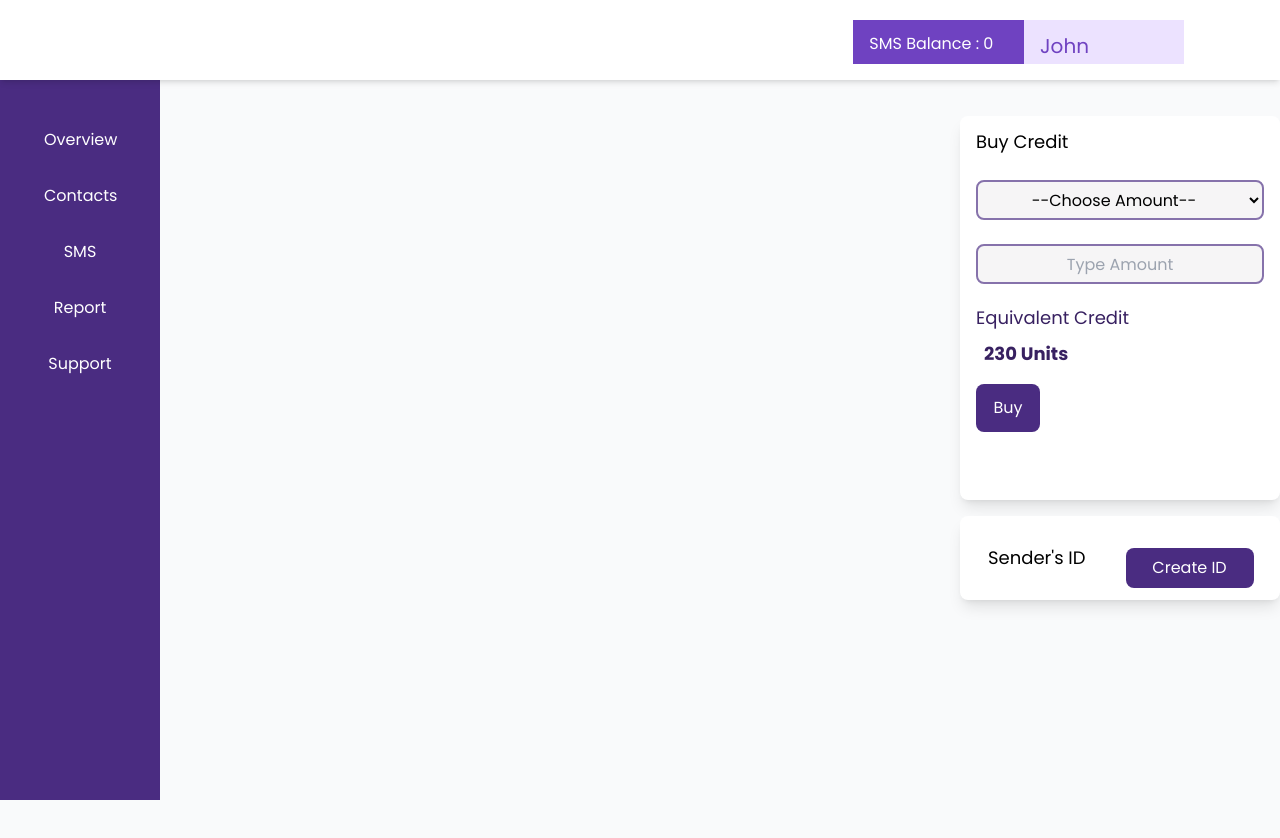
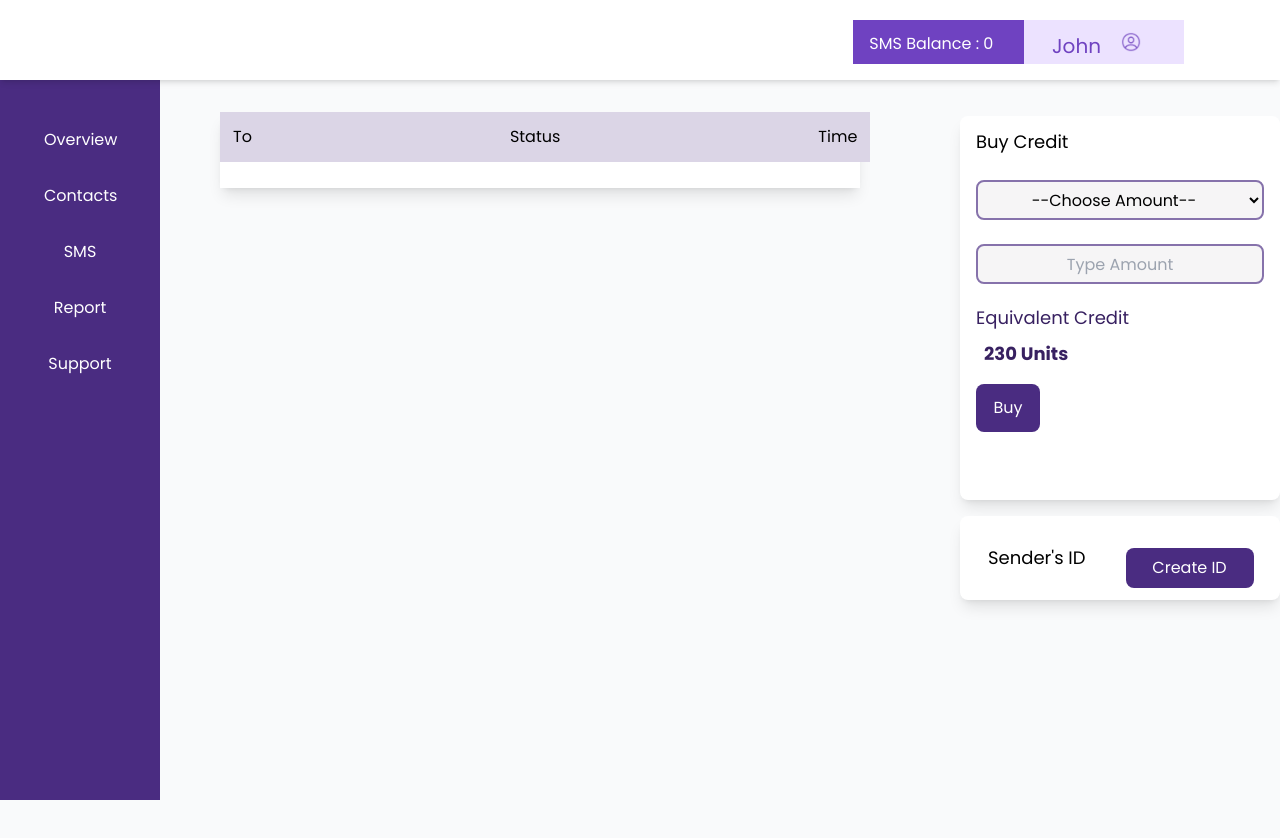
Before and after one commit to Mark-scope/chillyChat, a React (Vite) app in the folder client/: page / in a window 1280 px wide. Shown: the top 838 px of the page. Built offline with nearby package versions, Linux system fonts and the light colour scheme.

Commit message:
Added the table to the overview page

```diff
--- a/client/src/components/cards/Table.jsx
+++ b/client/src/components/cards/Table.jsx
@@ -0,0 +1,26 @@
+import React from 'react'
+
+const Table = () => {
+  return (
+    <div className='w-2/4 top-28 bg-white rounded-t-lg shadow-lg absolute left-42'>
+        <table className='w-full h-auto rounded-t-lg'>
+            <thead className='p-4 bg-theadcolor '>
+                <tr className=' flex space-x-64 p-3 '>
+                    <td>To</td>
+                    <td>Status</td>
+                    <td>Time</td>
+                </tr>
+            </thead>
+            <tbody>
+                <tr className='flex space-x-64 p-3'>
+                    <td></td>
+                    <td></td>
+                    <td></td>
+                </tr>
+            </tbody>
+        </table>
+    </div>
+  )
+}
+
+export default Table
--- a/client/src/components/main/Main.jsx
+++ b/client/src/components/main/Main.jsx
@@ -1,10 +1,12 @@
 import Buycard from "../cards/Buycard";
 import Idcard from "../cards/Idcard";
+import Table from "../cards/Table";
 function Main(){
     return(
         <>
 
             <div >
+                <Table></Table>
                 <div className="flex-col absolute left-3/4 top-24 h-screen w-92">
 
                     <Buycard></Buycard>
--- a/client/src/components/nav/Profile.jsx
+++ b/client/src/components/nav/Profile.jsx
@@ -1,8 +1,8 @@
-
+import Image from "../../assets/profile-circle.png"
 function Profile(props){
     return(
-        <div className=" bg-mildviolet w-40  px-4 py-3 absolute left-[80%] top-5">
-           <div className="w-36 h-5 m-auto"> <p className="text-violet text-xl">{props.name}</p></div>
+        <div className=" bg-mildviolet w-40  p-3 absolute left-[80%] top-5">
+           <div className="w-36 h-5  flex space-x-5"> <p className="text-violet text-xl pl-4">{props.name}</p><img src={Image} /></div>
         </div>
     )
 }
--- a/client/tailwind.config.js
+++ b/client/tailwind.config.js
@@ -15,7 +15,9 @@ export default {
       'idcolor':'#8672AB',
       'timecolor':'#BDBDBD',
       'navcolor': '#4A2C81',
-      'textcolor': ' #382161'
+      'textcolor': ' #382161',
+      'theadcolor':  '#DBD5E6'
+
 
     },
 
```
Also changed, not shown: client/src/assets/profile-circle.png (added).
